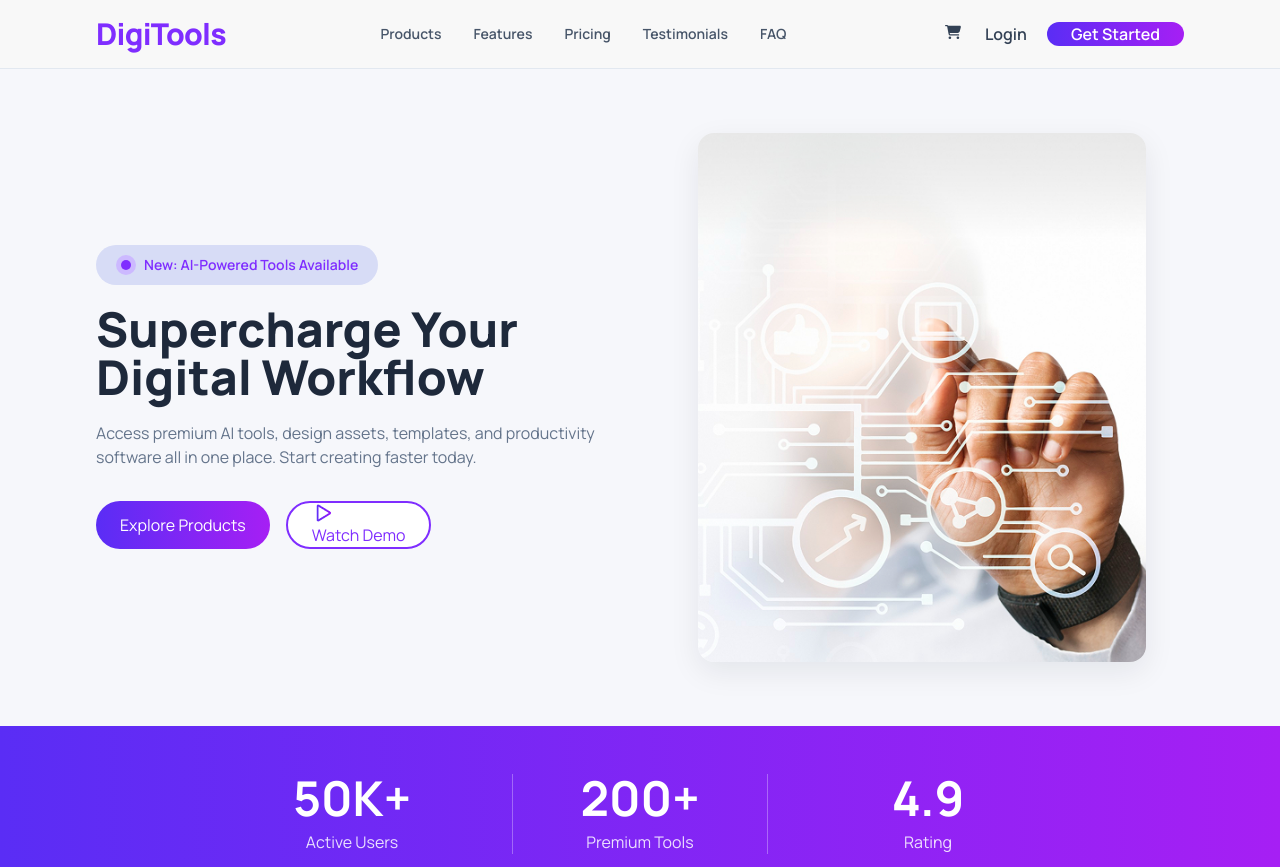
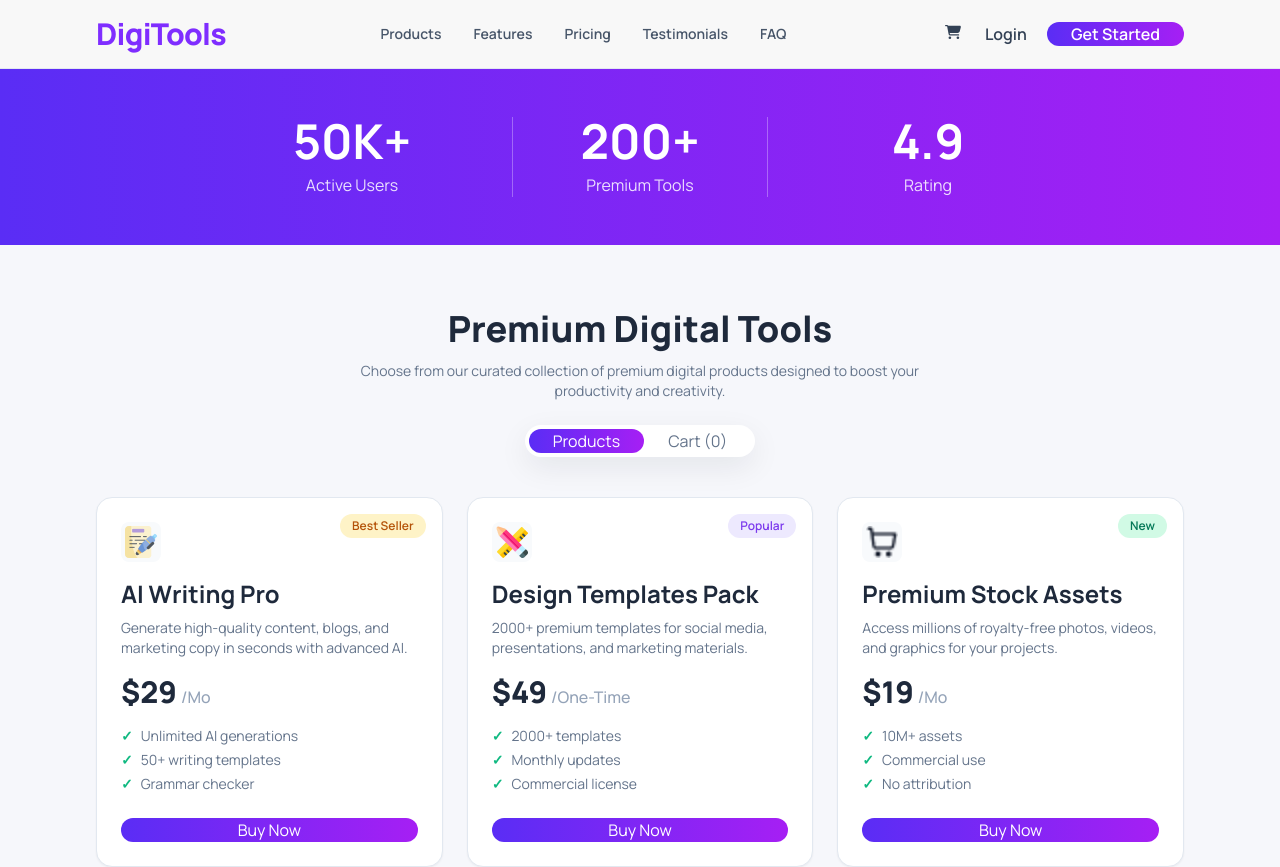
Before and after one commit to Nur-Ahammed-Tonmoy/DIGITALPLATFORM, a React app: page / in a window 1280 px wide. Shown: the top 867 px of the page. Built offline with nearby package versions, Linux system fonts and the light colour scheme; the HTML template or start-up script is replaced by a standard one.

Commit message:
hero section

```diff
--- a/src/App.jsx
+++ b/src/App.jsx
@@ -63,7 +63,7 @@ function App() {
       <Header cartCount={cartItems.length} />
 
       <main>
-        <HeroSection bannerImage={bannerImage} />
+
         <StatsSection />
 
         <section
```
